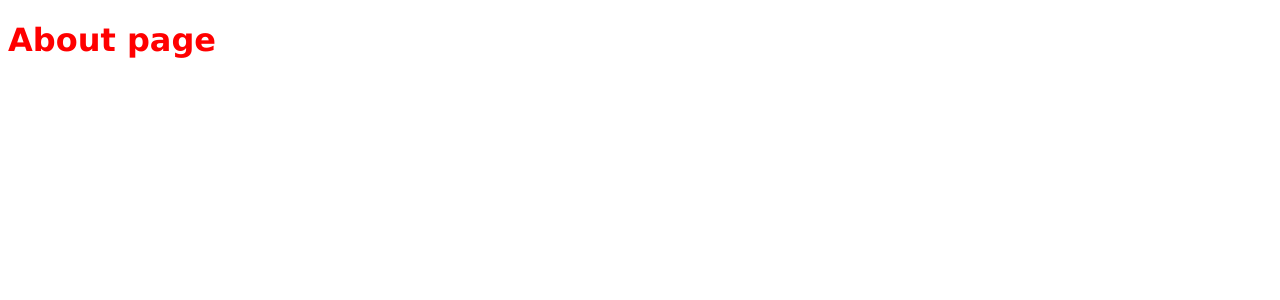
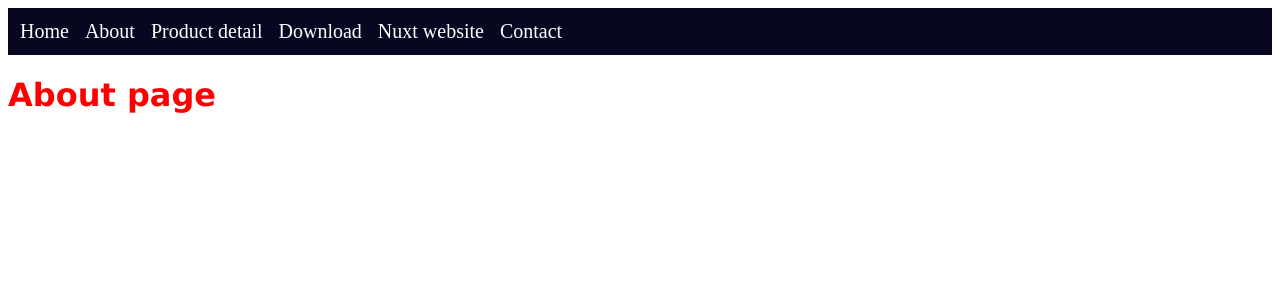
Before and after one commit to mojjjtaba/Nuxt3-Course, a Nuxt app: page /about in a window 1280 px wide. Shown: the top 300 px of the page. Built offline with nearby package versions, Linux system fonts and the light colour scheme.

Commit message:
NuxtLink component

```diff
--- a/components/Header.vue
+++ b/components/Header.vue
@@ -1,9 +1,11 @@
 <template>
     <header>
         <ul>
-            <li><a href="#">Home</a></li>
-            <li><a href="#">Portfolio</a></li>
-            <li><a href="#">About</a></li>
+            <li><NuxtLink href="/">Home</NuxtLink></li>
+            <li><NuxtLink to="/about" activeClass="custom-active" prefetched-class="prefetched">About</NuxtLink></li>
+            <li><NuxtLink :to="{name: 'products-productId', params: {productId: 78}}">Product detail</NuxtLink></li>
+            <li><nuxt-link to="/favicon.ico" external>Download</nuxt-link></li>
+            <li><nuxt-link to="https://nuxt.com" target="_blank" rel="noopener">Nuxt website</nuxt-link></li>
             <li><a href="#">Contact</a></li>
         </ul>
     </header>
--- a/pages/about.vue
+++ b/pages/about.vue
@@ -5,7 +5,7 @@
 </template>
 
 <script setup>
-definePageMeta({
-    layout: false
-})
+// definePageMeta({
+//     layout: false
+// })
 </script>
```
